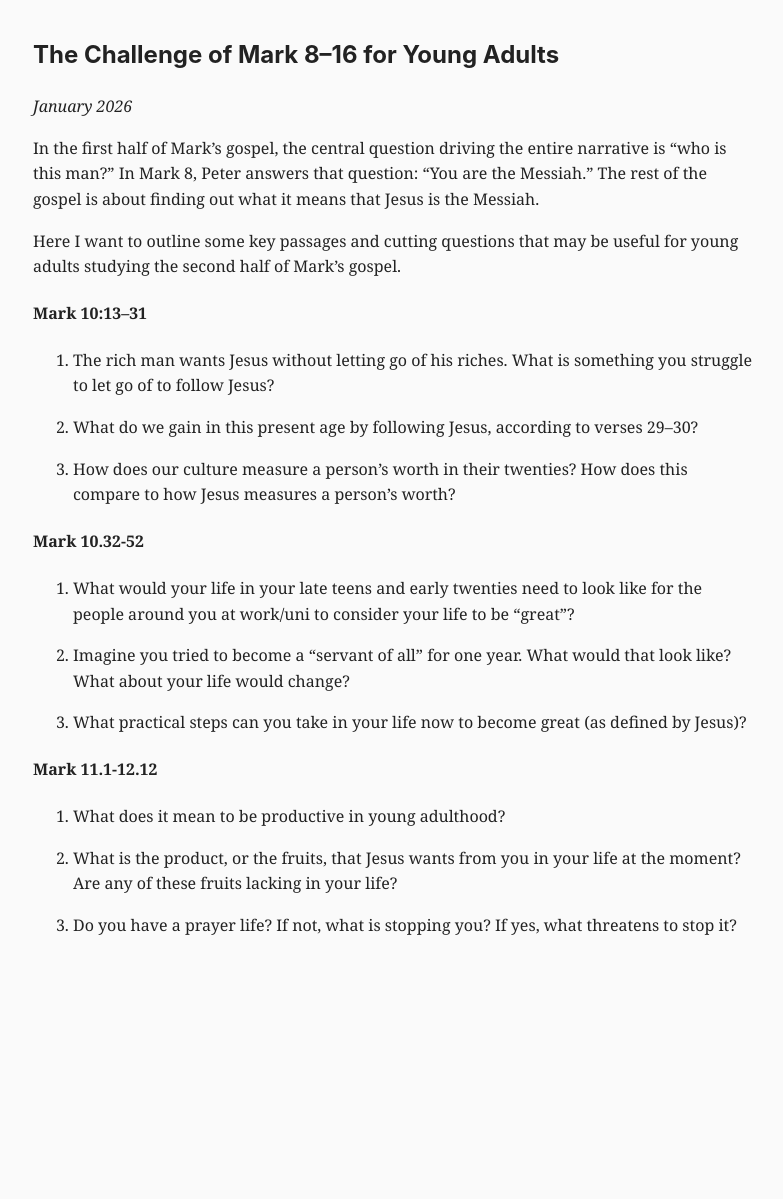
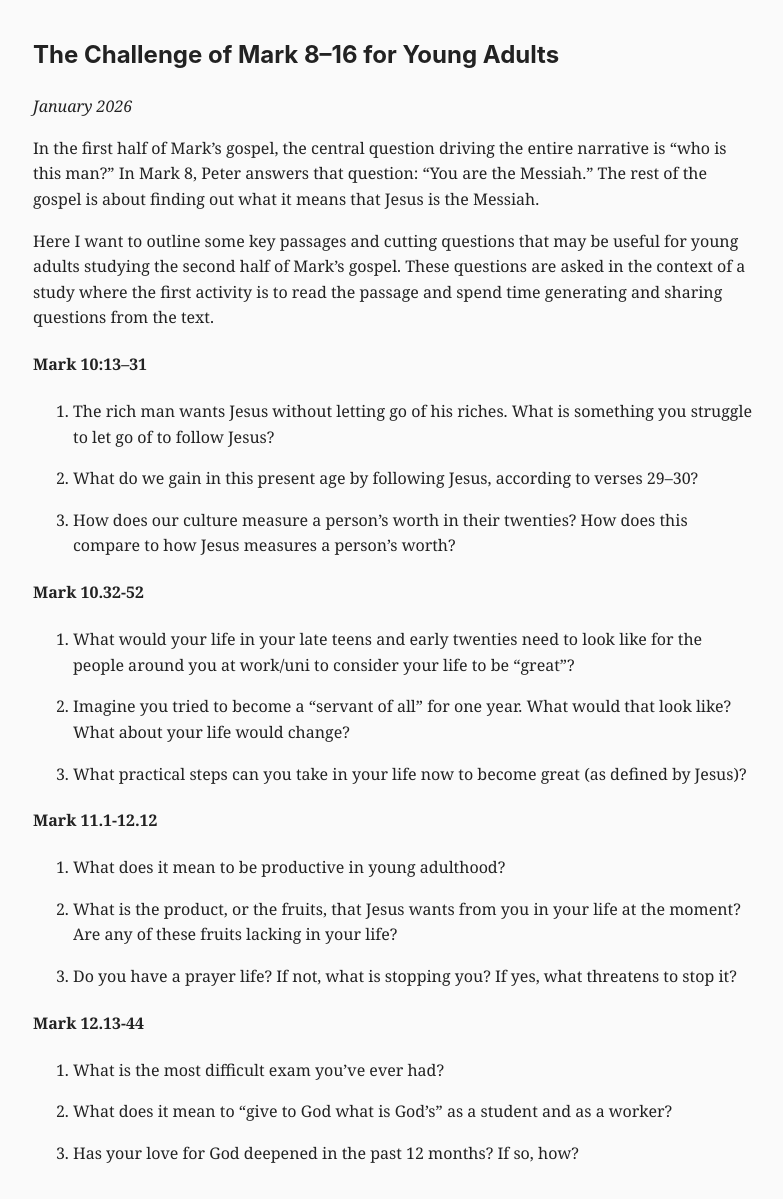
Before and after one commit to pipwitheridge/blog, a Jekyll site: the page built from _posts/2026-01-20-mark-8-16-young-adults.md, in a window 1280 px wide. Shown: the whole page, without its empty margins (247-1030 px from the left). Built offline with Jekyll 4.4.1, drawn with Linux system fonts in a browser that asks for light colours; before the commit the page ends 970 px from its top, so only the background shows below that.

Commit message:
Added study Qs on Mark 12

```diff
--- a/_posts/2026-01-20-mark-8-16-young-adults.md
+++ b/_posts/2026-01-20-mark-8-16-young-adults.md
@@ -7,7 +7,7 @@ title: "The Challenge of Mark 8–16 for Young Adults"
 
 In the first half of Mark's gospel, the central question driving the entire narrative is "who is this man?" In Mark 8, Peter answers that question: "You are the Messiah." The rest of the gospel is about finding out what it means that Jesus is the Messiah.
 
-Here I want to outline some key passages and cutting questions that may be useful for young adults studying the second half of Mark's gospel.
+Here I want to outline some key passages and cutting questions that may be useful for young adults studying the second half of Mark's gospel. These questions are asked in the context of a study where the first activity is to read the passage and spend time generating and sharing questions from the text.
 
 #### Mark 10:13–31
 
@@ -32,3 +32,11 @@ Here I want to outline some key passages and cutting questions that may be usefu
 2. What is the product, or the fruits, that Jesus wants from you in your life at the moment? Are any of these fruits lacking in your life?
 
 3. Do you have a prayer life? If not, what is stopping you? If yes, what threatens to stop it?
+
+#### Mark 12.13-44
+
+1. What is the most difficult exam you've ever had?
+
+2. What does it mean to "give to God what is God's" as a student and as a worker?
+
+3. Has your love for God deepened in the past 12 months? If so, how?
```
